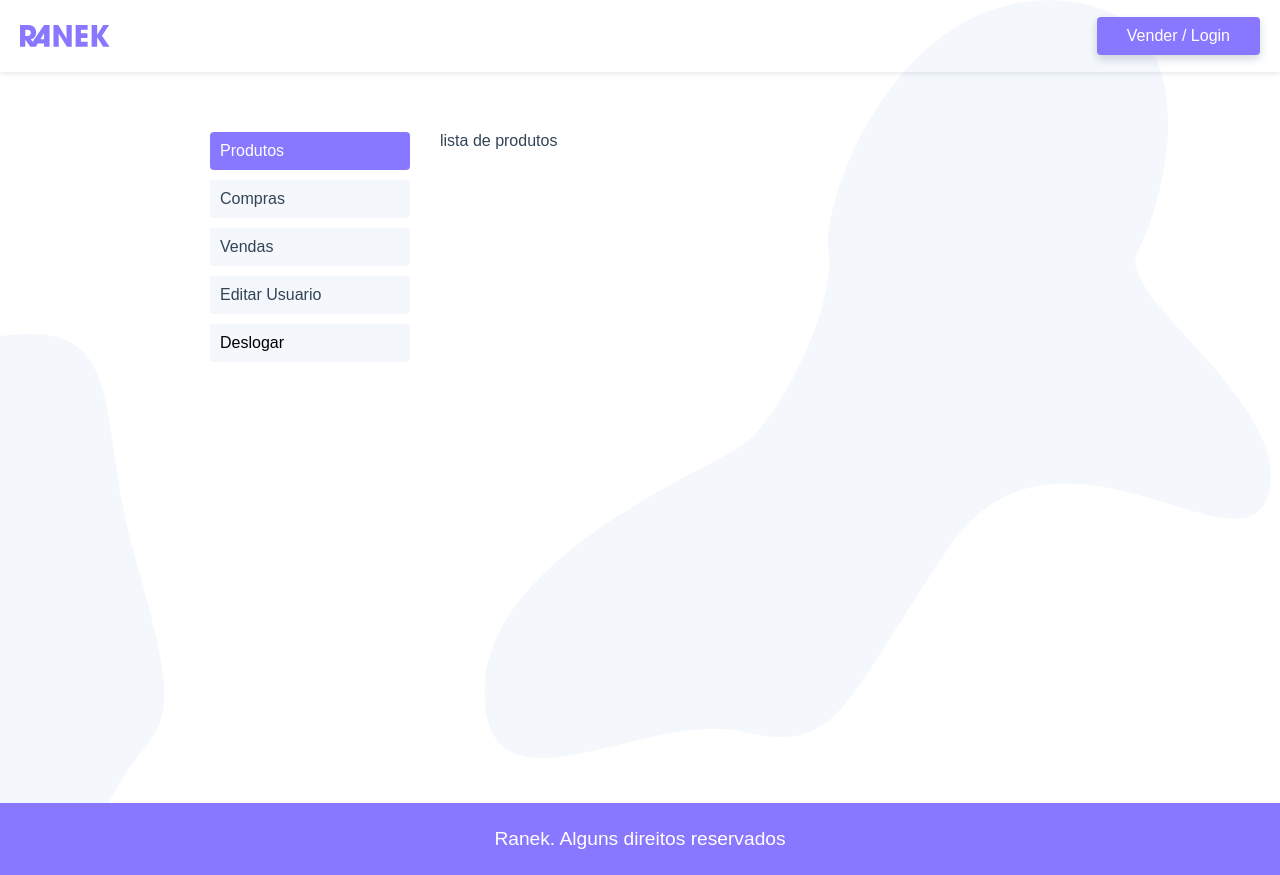
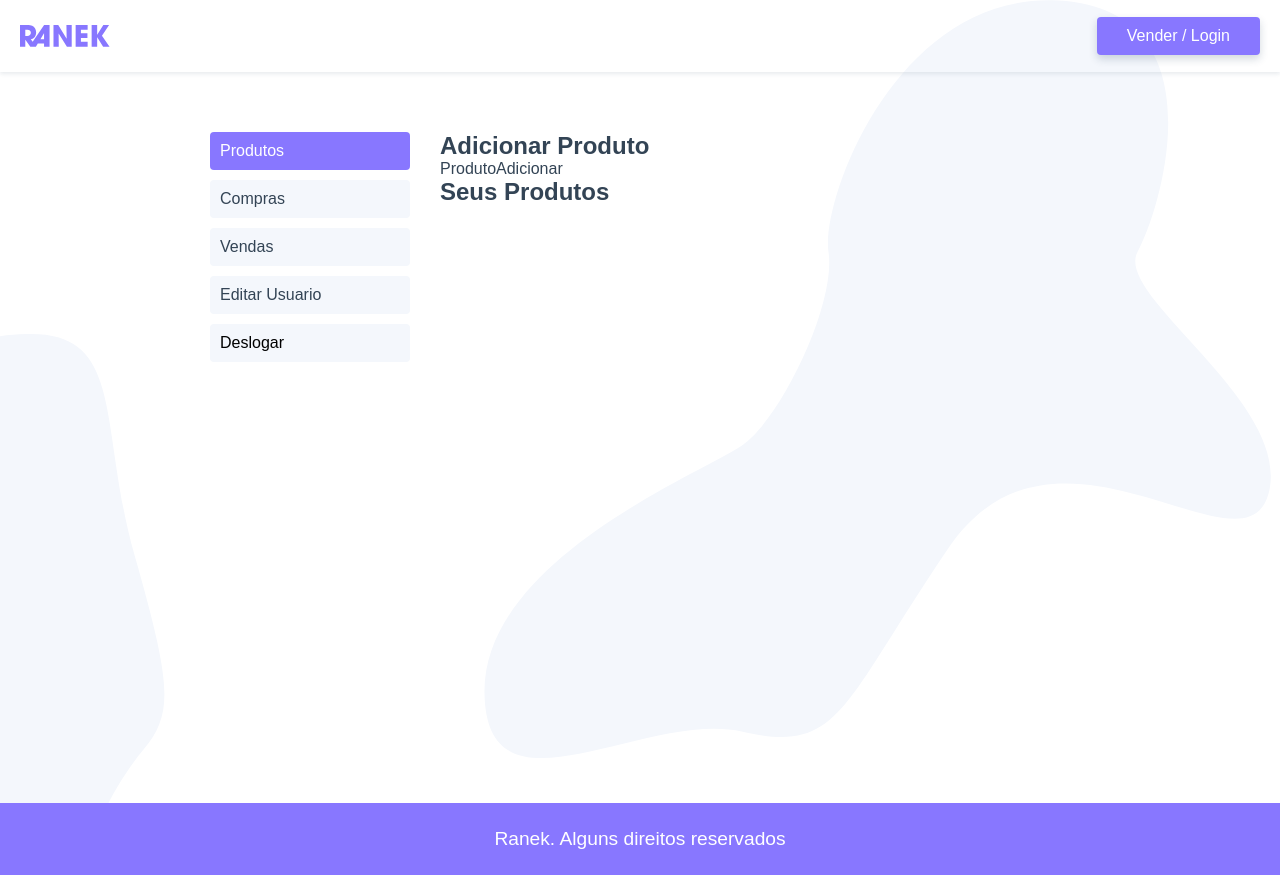
Before and after one commit to rochabianca/ranek, a Vue app: page /usuario in a window 1280 px wide. Built offline with nearby package versions, Linux system fonts and the light colour scheme.

Commit message:
start on getting the products of the user

```diff
--- /dev/null
+++ b/src/components/ProdutoAdicionar.vue
@@ -0,0 +1,12 @@
+<template>
+  <div>ProdutoAdicionar</div>
+</template>
+
+<script>
+export default {
+  name: 'ProdutoAdicionar',
+};
+</script>
+
+<style>
+</style>
--- /dev/null
+++ b/src/components/ProdutoItem.vue
@@ -0,0 +1,13 @@
+<template>
+  <div>{{ produto.descricao }}</div>
+</template>
+
+<script>
+export default {
+  name: 'ProdutoItem',
+  props: ["produto"]
+};
+</script>
+
+<style>
+</style>
--- a/src/store.js
+++ b/src/store.js
@@ -1,7 +1,6 @@
 import Vue from 'vue';
 import Vuex from 'vuex';
 import { api } from '@/services.js';
-
 Vue.use(Vuex);
 
 export default new Vuex.Store({
@@ -19,7 +18,8 @@ export default new Vuex.Store({
       bairro: '',
       cidade: '',
       estado: ''
-    }
+    },
+    usuario_produtos: null
   },
   mutations: {
     UPDATE_LOGIN(state, payload) {
@@ -27,9 +27,20 @@ export default new Vuex.Store({
     },
     UPDATE_USUARIO(state, payload) {
       state.usuario = Object.assign(state.usuario, payload);
+    },
+    UPDATE_USUARIO_PRODUTOS(state, payload) {
+      state.usuario_produtos = payload;
+    },
+    ADD_USUARIO_PRODUTOS(state, payload) {
+      state.usuario_produtos.unshit(payload);
     }
   },
   actions: {
+    getUsuarioProdutos(context) {
+      api.get(`/produto?usuario_id=${context.state.usuario.id}`).then(response => {
+        context.commit('UPDATE_USUARIO_PRODUTOS', response.data);
+      });
+    },
     getUsuario(context, payload) {
       return api.get(`/usuario/${payload}`).then(response => {
         context.commit('UPDATE_USUARIO', response.data);
--- a/src/views/usuario/UsuarioProdutos.vue
+++ b/src/views/usuario/UsuarioProdutos.vue
@@ -1,12 +1,41 @@
 <template>
-  <div>
-    lista de produtos
-  </div>
+  <section>
+    <h2>Adicionar Produto</h2>
+    <ProdutoAdicionar />
+    <h2>Seus Produtos</h2>
+    <transition-group v-if="usuario_produtos" name="list" tag="ul">
+      <li v-for="(produto, index) in usuario_produtos" :key="index">
+        <ProdutoItem :produto="produto" />
+      </li>
+    </transition-group>
+  </section>
 </template>
 
 <script>
+import ProdutoAdicionar from '@/components/ProdutoAdicionar';
+import ProdutoItem from '@/components/ProdutoItem';
+import { mapState, mapActions } from 'vuex';
+
 export default {
-
+  name: "UsuarioProdutos",
+  components: {
+    ProdutoAdicionar,
+    ProdutoItem,
+  },
+  computed: {
+    ...mapState(['login', 'usuario', 'usuario_produtos']),
+  },
+  methods: {
+    ...mapActions(['getUsuarioProdutos'])
+  },
+  watch: {
+    login() {
+      this.getUsuarioProdutos();
+    }
+  },
+  created() {
+    if (this.login) this.getUsuarioProdutos();
+  }
 }
 </script>
 
```
